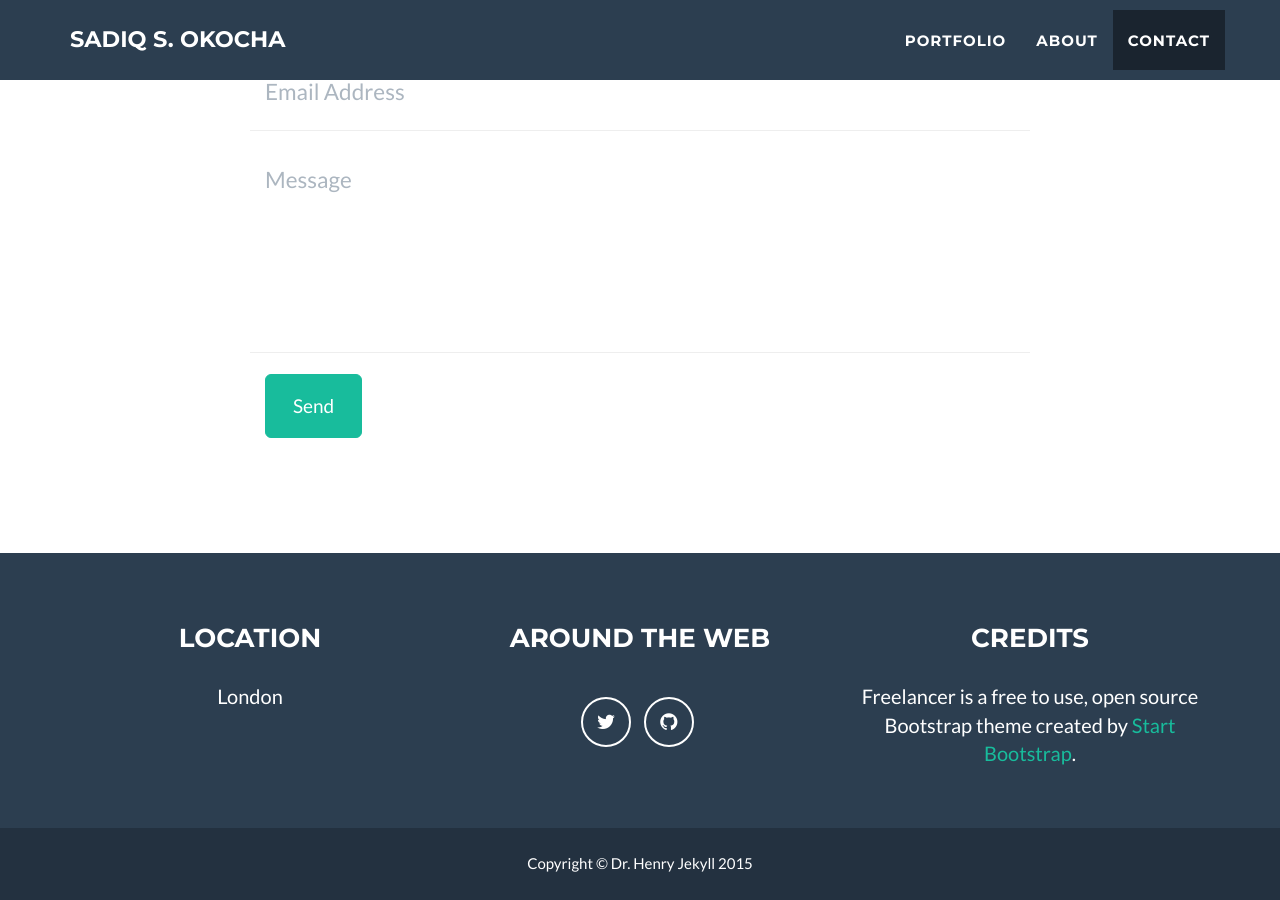
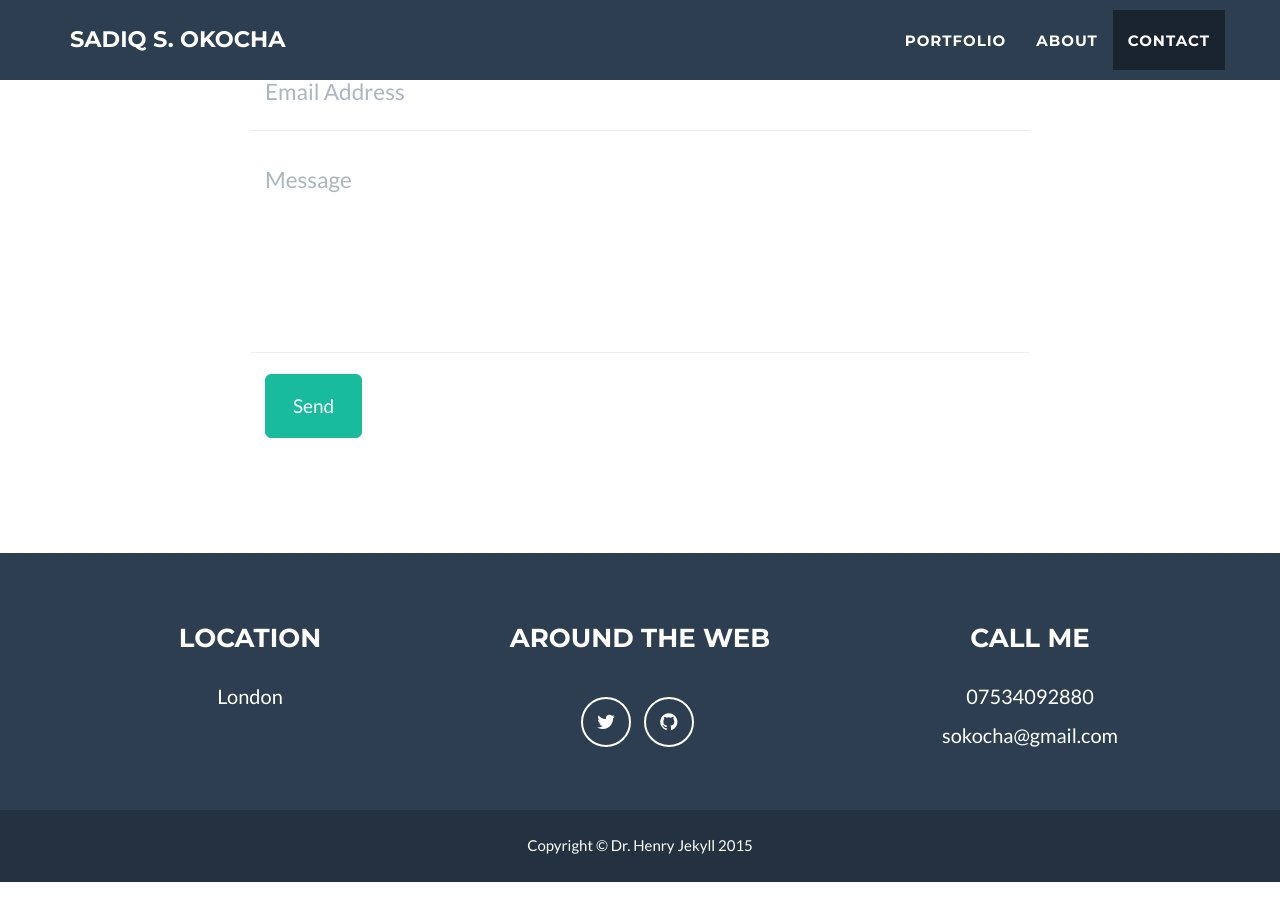
Before and after one commit to sokocha/sokocha.github.io, a Jekyll site: the page built from index.html, in a window 1280 px wide and 900 px high, scrolled down 2479 px. Built offline with Jekyll 4.4.1, drawn with Linux system fonts in a browser that asks for light colours.

Commit message:
allows for sending messages on my jekyll page

```diff
--- a/_includes/contact_static.html
+++ b/_includes/contact_static.html
@@ -9,7 +9,7 @@
 		</div>
 		<div class="row">
 			<div class="col-lg-8 col-lg-offset-2">
-				<form  action="//formspree.io/you@email.com" method="POST" name="sentMessage" id="contactForm" novalidate>
+				<form  action="//formspree.io/sokocha@gmail.com" method="POST" name="sentMessage" id="contactForm" novalidate>
 					<div class="row control-group">
 						<div class="form-group col-xs-12 floating-label-form-group controls">
 							<label>Name</label>
--- a/_includes/footer.html
+++ b/_includes/footer.html
@@ -22,8 +22,9 @@
                         </ul>
                     </div>
                     <div class="footer-col col-md-4">
-                        <h3>{{ site.footer.credits }}</h3>
-                        <p>{{ site.credits }}</p>
+                        <h3>Call me</h3>
+                        <p>07534092880</p>
+                        <p>sokocha@gmail.com</p>
                     </div>
                 </div>
             </div>
```
